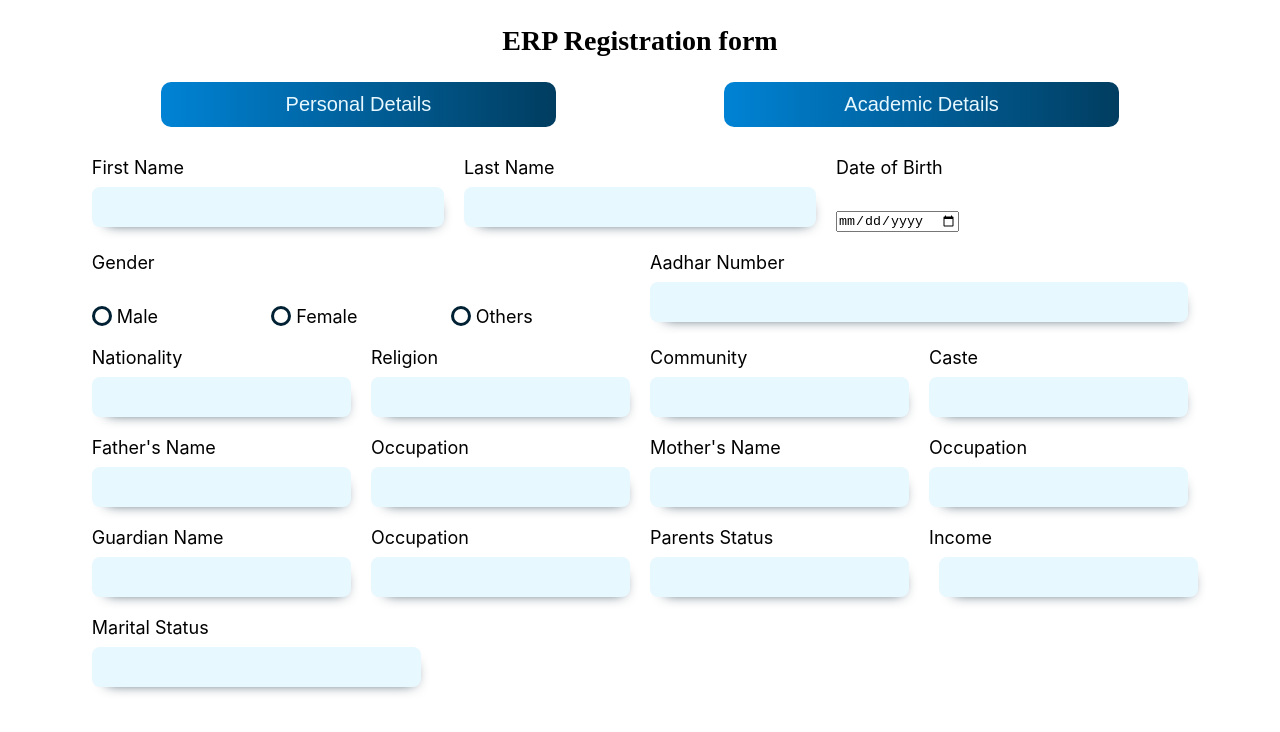
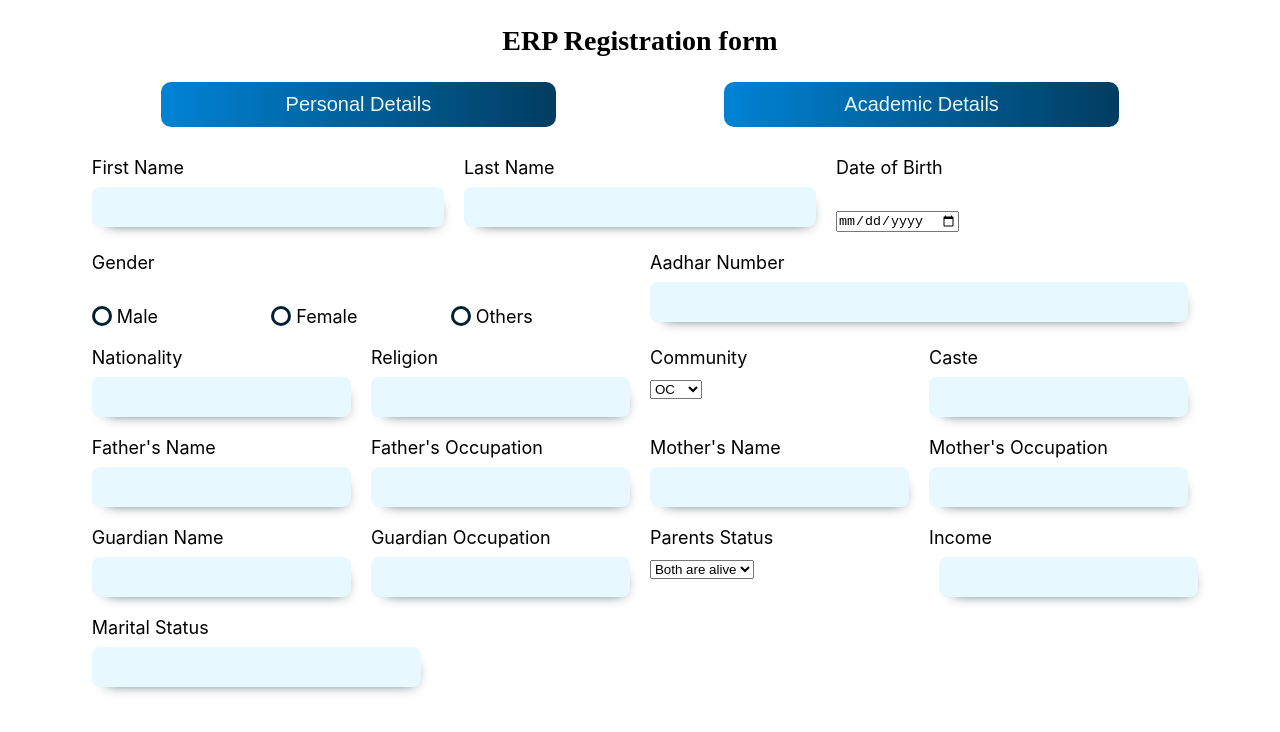
Before and after one commit to JawaharRL/erp-frontend, a React (Create React App) app in the folder frontend/: page /register-page in a window 1280 px wide. Shown: the top 732 px of the page. Built offline with nearby package versions, Linux system fonts and the light colour scheme.

Commit message:
dropdown

```diff
--- a/frontend/src/Pages/Registrationpage1/Registrationpage1.jsx
+++ b/frontend/src/Pages/Registrationpage1/Registrationpage1.jsx
@@ -62,7 +62,13 @@ function Registrationpage1() {
                </div>
                <div class="field">
                  <label htmlFor="Community">Community</label>
-                 <input type="text" name="Community"/>
+                 <select name="Community">
+                  <option value="OC">OC</option>
+                  <option value="BC">BC</option>
+                  <option value="MBC">MBC</option>
+                  <option value="SC">SC</option>
+                  <option value="DNC">DNC</option>
+                  </select>
                </div>
                <div class="field">
                 <label htmlFor="Caste">Caste</label>
@@ -77,7 +83,7 @@ function Registrationpage1() {
                  <input type="text" name="FatherName" />
                </div>
                <div class="field">
-                 <label htmlFor="Occupation">Occupation</label>
+                 <label htmlFor="Occupation">Father's Occupation</label>
                  <input type="text" name="Occupation"  />
                </div>
                <div class="field">
@@ -85,7 +91,7 @@ function Registrationpage1() {
                 <input type="text" name="MotherName"  />
               </div>
                <div class="form-group field">
-                <label htmlFor="Occupation">Occupation</label>
+                <label htmlFor="Occupation">Mother's Occupation</label>
                 <input type="text" name="Occupation"  />
               </div>
             </div>
@@ -96,12 +102,16 @@ function Registrationpage1() {
                  <input type="text" name="GuardianName"/>
                </div>
                <div class="field">
-                 <label htmlFor="Occupation">Occupation</label>
+                 <label htmlFor="Occupation">Guardian Occupation</label>
                  <input type="text" name="Occupation" />
                </div>
                <div class="field">
                 <label htmlFor="ParentsStatus">Parents Status</label>
-                <input type="text" name="ParentsStatus"  />
+                <select name="ParentsStatus">
+                  <option value="Both are alive">Both are alive</option>
+                  <option value="Father alive">Father alive</option>
+                  <option value="Mother alive">Mother alive</option>
+                  </select>
               </div>
                <div class="field">
                 <label htmlFor="Income">Income</label>
```
